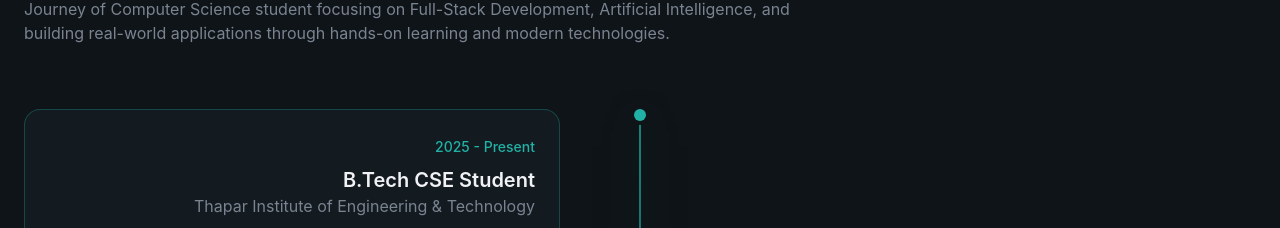
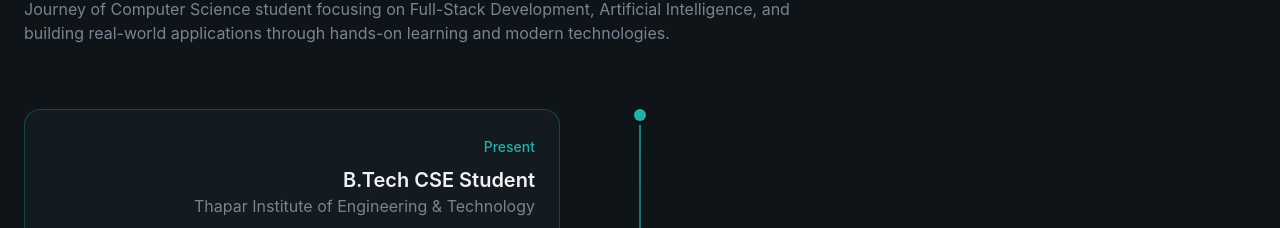
Before and after one commit to Mayank2772/Portfolio, a React app: page / in a window 1280 px wide. Shown: the part 4175-4403 px from the top of the page. Built offline with nearby package versions, Linux system fonts and the light colour scheme; the HTML template or start-up script is replaced by a standard one.

Commit message:
Experience Content Changes

```diff
--- a/src/assets/sections/Experience.jsx
+++ b/src/assets/sections/Experience.jsx
@@ -2,7 +2,7 @@ import { Currency } from "lucide-react";
 import React from "react";
 const experiences = [
   {
-    period: "2025 - Present",
+    period: "Present",
     role: "B.Tech CSE Student",
     company: "Thapar Institute of Engineering & Technology",
     description:
@@ -12,7 +12,7 @@ const experiences = [
   },
 
   {
-    period: "2024",
+    period: "2025",
     role: "Air Quality Prediction System",
     company: "Machine Learning Project",
     description:
```
